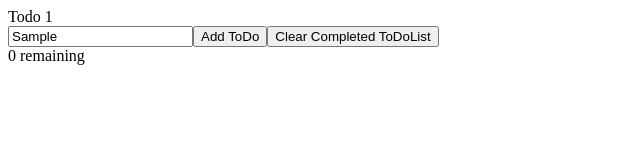
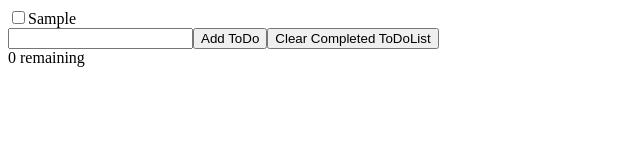
Before and after one commit to thomas-neville/react-todo-list, a React (Create React App) app: page / in a window 1280 px wide. Both pictures are taken after typing "Sample" into the empty fields and a click on the button "Add ToDo". Shown: the top 160 px of the page, without its empty margins (0-640 px from the left). Built offline with nearby package versions, Linux system fonts and the light colour scheme.

Commit message:
added click handler and setTodos function

```diff
--- a/src/App.js
+++ b/src/App.js
@@ -1,13 +1,29 @@
 import ToDoList from './ToDoList';
-import { useState } from 'react';
+import { useState, useRef } from 'react';
 
 function App() {
-  const [todos, setTodos] = useState([{ id: 1, name: 'Todo 1', complete: false }])
+  const [todos, setTodos] = useState([])
+
+  // add function for adding todo item, passing in event, useRef hook to access things in html like the input
+  const todoNameRef = useRef() // ref attribute for todo input
+  function handleAddTodo(e) {
+    const name = todoNameRef.current.value
+    if (name === '') return
+
+    // Setting the Todos, take previous todos, spread operator on array
+    setTodos(prevTodos => {
+      return [...prevTodos, { id:1, name: name, complete: false}]
+    })
+
+    // clear the input field by resetting the value to null
+    todoNameRef.current.value = null
+  }
+
   return (
     <>
       <ToDoList todos={ todos } />
-      <input type="text"></input>
-      <button>Add ToDo</button>
+      <input ref={todoNameRef} type="text"></input>
+      <button onClick={handleAddTodo}>Add ToDo</button>
       <button>Clear Completed ToDoList</button>
       <div>0 remaining</div>
     </>
--- a/src/Todo.js
+++ b/src/Todo.js
@@ -3,7 +3,10 @@ import React from 'react'
 export default function Todo({ todo }) {
   return (
     <div>
-      {todo.name}
+      <label>
+        <input type="checkbox" checked={todo.complete}></input>
+        {todo.name}
+      </label>
     </div>
   )
 }
```
